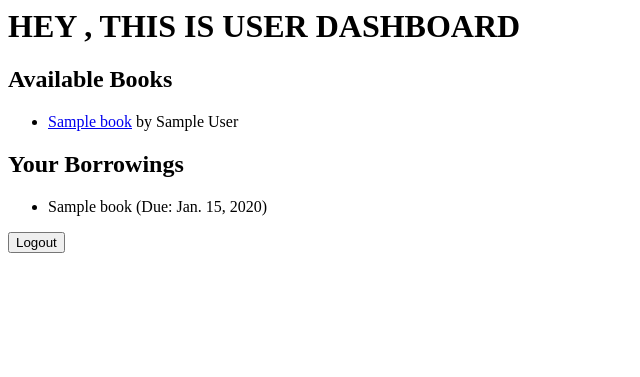
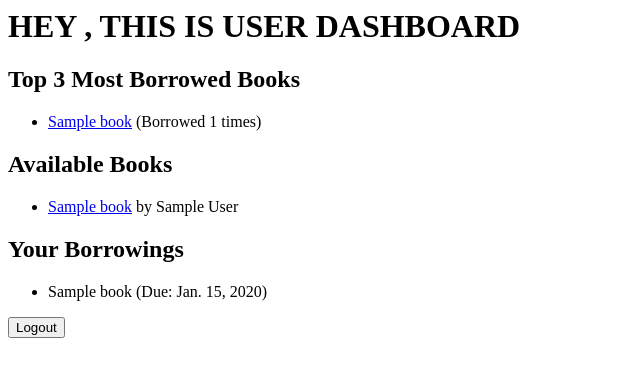
Before and after one commit to aminemastourii/library-system, a Django app: page /dashboard/ in a window 1280 px wide. Shown: the top 377 px of the page, without its empty margins (0-640 px from the left). Run offline with Django 5.2, Linux system fonts and the light colour scheme; a user stored in the database is signed in; tables that the repository leaves empty hold one stand-in row (values such as "Sample post").

Commit message:
adding most 3 borrowed books feature

```diff
--- a/users/templates/users/dashboard.html
+++ b/users/templates/users/dashboard.html
@@ -6,6 +6,21 @@
 </head>
 <body>
     <h1>HEY , THIS IS USER DASHBOARD</h1>
+
+
+    <h2>Top 3 Most Borrowed Books</h2>
+    <ul>
+        {% for book in top_borrowed_books %}
+            <li>
+                <a href="{% url 'book_detail' book.pk %}">{{ book.title }}</a>
+                (Borrowed {{ book.borrow_count }} times)
+            </li>
+        {% empty %}
+            <li>No books have been borrowed yet.</li>
+        {% endfor %}
+    </ul>
+
+
 
 
 <h2>Available Books</h2>
--- a/users/views.py
+++ b/users/views.py
@@ -3,6 +3,7 @@ from django.urls import reverse_lazy
 from django.views.generic import CreateView, FormView, TemplateView
 from django.contrib.auth.mixins import LoginRequiredMixin
 from django.contrib.auth import login
+from django.db.models import Count
 from django.contrib.auth.views import LoginView
 from books.models import Book
 from borrowings.models import Borrowing
@@ -19,7 +20,14 @@ class DashboardView(LoginRequiredMixin, TemplateView):
         context = super().get_context_data(**kwargs)
         context['books'] = Book.objects.all()
         context['borrowings'] = Borrowing.objects.filter(borrower=self.request.user)
+
+        context['top_borrowed_books'] = (
+            Book.objects.annotate(borrow_count=Count('borrowing'))
+            .order_by('-borrow_count')[:3]
+        )
+
         return context
+
 
 
 class SignUpView(CreateView):
```
